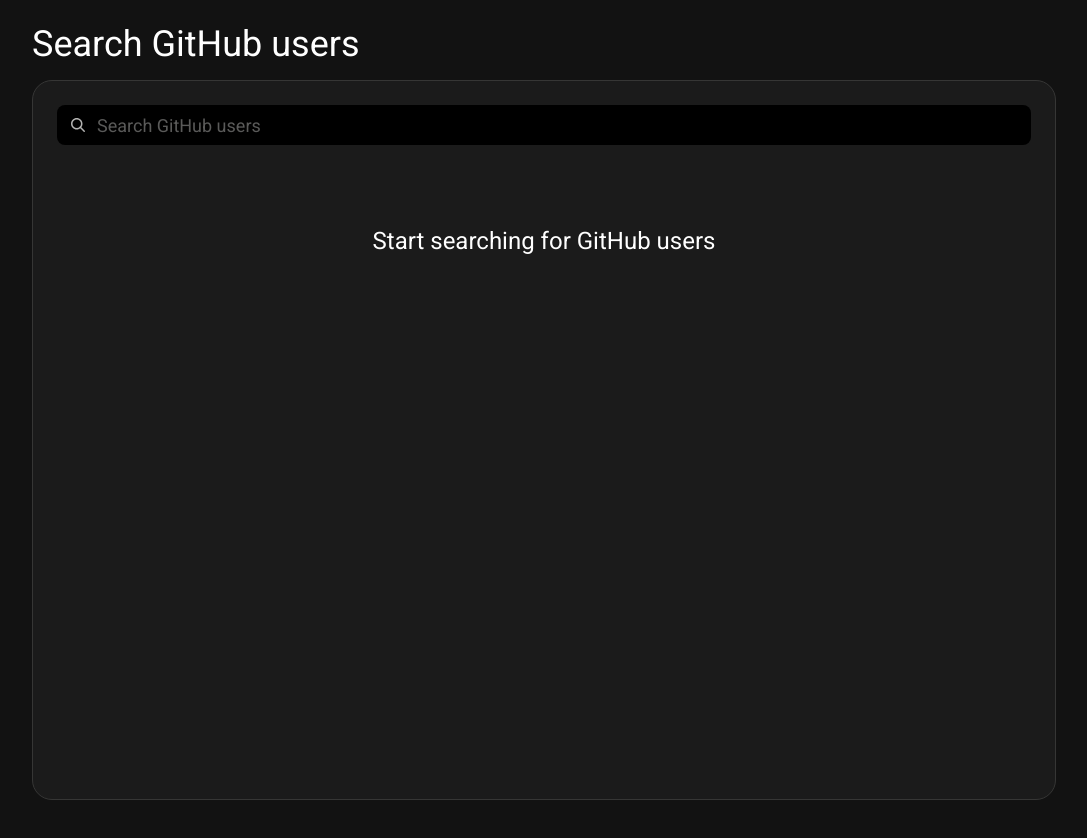
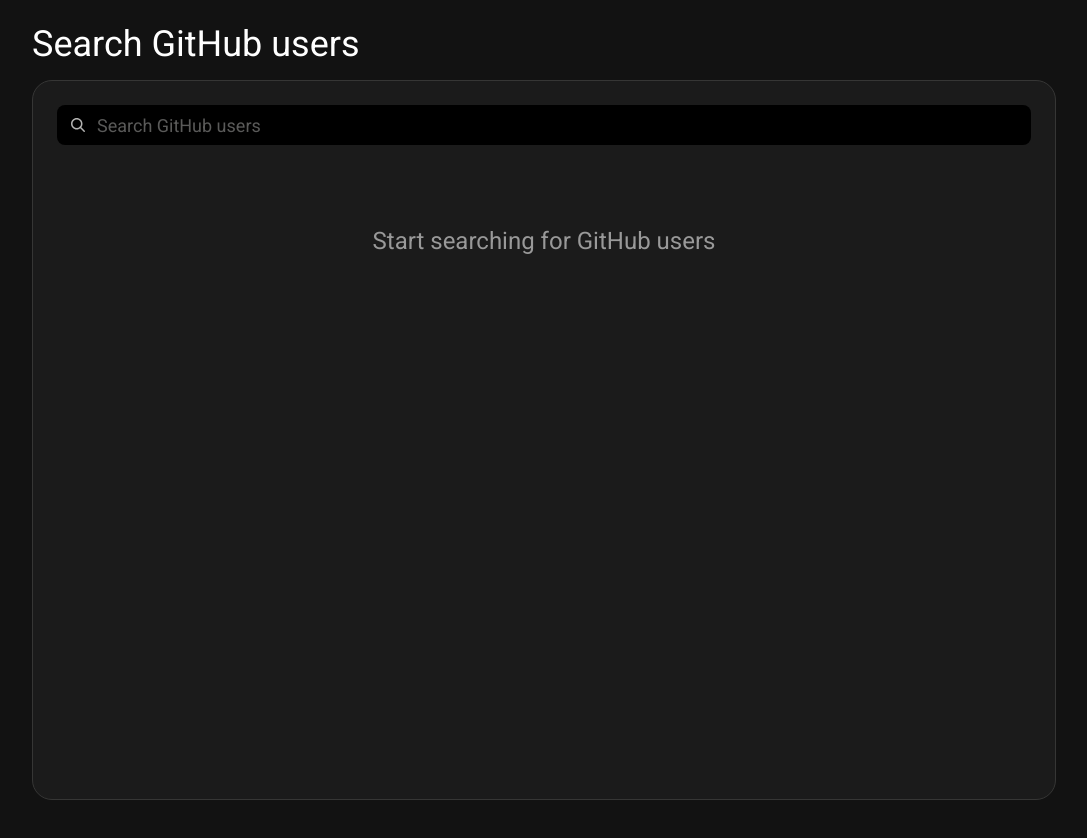
Before and after one commit to eliskavo/rg-github-user-search, a React (Vite) app: page / in a window 1280 px wide. Shown: the whole page, without its empty margins (96-1183 px from the left). Built offline with nearby package versions, Linux system fonts and the light colour scheme.

Commit message:
Remove FlexWrapper and update related usages

```diff
--- a/src/components/FlexWrapper.tsx
+++ /dev/null
@@ -1,10 +0,0 @@
-import clsx from "clsx";
-
-interface FlexWrapperProps {
-  readonly children: React.ReactNode;
-  readonly className?: string;
-}
-
-export function FlexWrapper({ children, className }: FlexWrapperProps) {
-  return <div className={clsx(`flex gap-12`, className)}>{children}</div>;
-}
--- a/src/components/Repositories.tsx
+++ b/src/components/Repositories.tsx
@@ -106,7 +106,7 @@
           </div>
         ) : (
           <p className="text-2xl text-gray-500 mt-6">
-            No public repositories found :O{" "}
+            No public repositories found :({" "}
           </p>
         )}
       </div>
--- a/src/components/SearchInput.tsx
+++ b/src/components/SearchInput.tsx
@@ -1,4 +1,3 @@
-import { FlexWrapper } from "./FlexWrapper";
 import Magnifier from "./icons/Magnifier";
 
 type SearchInputProps = {
@@ -17,7 +16,7 @@
   };
 
   return (
-    <FlexWrapper className="relative flex-grow items-center mb-2">
+    <div className="relative flex-grow items-center mb-2 flex gap-2">
       <Magnifier className="absolute left-3 text-gray-400" />
       <input
         type="text"
@@ -26,6 +25,6 @@
         onChange={handleChange}
         value={value}
       />
-    </FlexWrapper>
+    </div>
   );
 };
--- a/src/components/SearchUsers.tsx
+++ b/src/components/SearchUsers.tsx
@@ -117,7 +117,9 @@
           />
         </div>
         <div className="flex justify-center py-8 mt-10">
-          <p className="text-2xl">Start searching for GitHub users</p>
+          <p className="text-xl text-gray-500 text-center sm:text-2xl">
+            Start searching for GitHub users
+          </p>
         </div>
       </>
     );
--- a/src/hooks/usePagination.tsx
+++ b/src/hooks/usePagination.tsx
@@ -16,7 +16,7 @@
 
   const totalItems = data.length;
   const totalPages = Math.ceil(totalItems / itemsPerPage);
-  const startItem = (currentPage - 1) * itemsPerPage + 1;
+  const startItem = Math.min((currentPage - 1) * itemsPerPage + 1, totalItems);
   const endItem = Math.min(currentPage * itemsPerPage, totalItems);
 
   const currentData = useMemo(() => {
```
